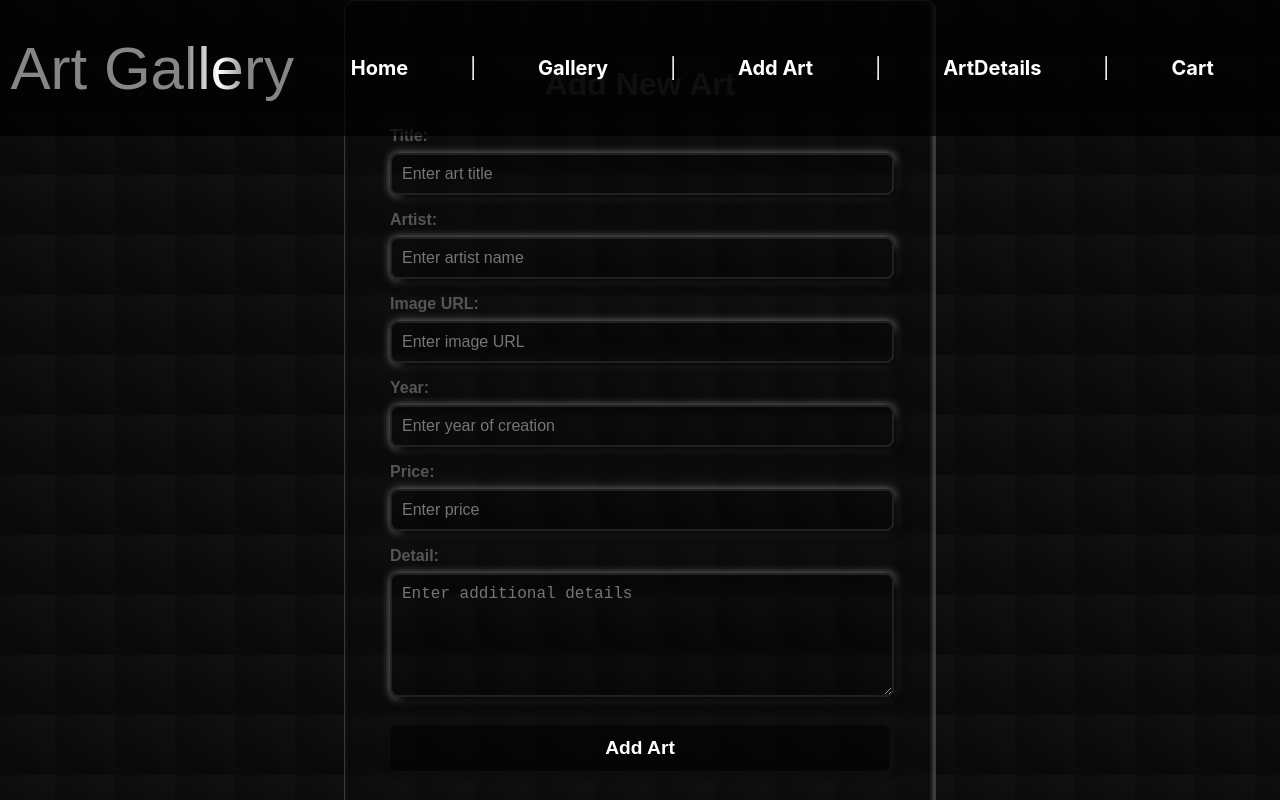
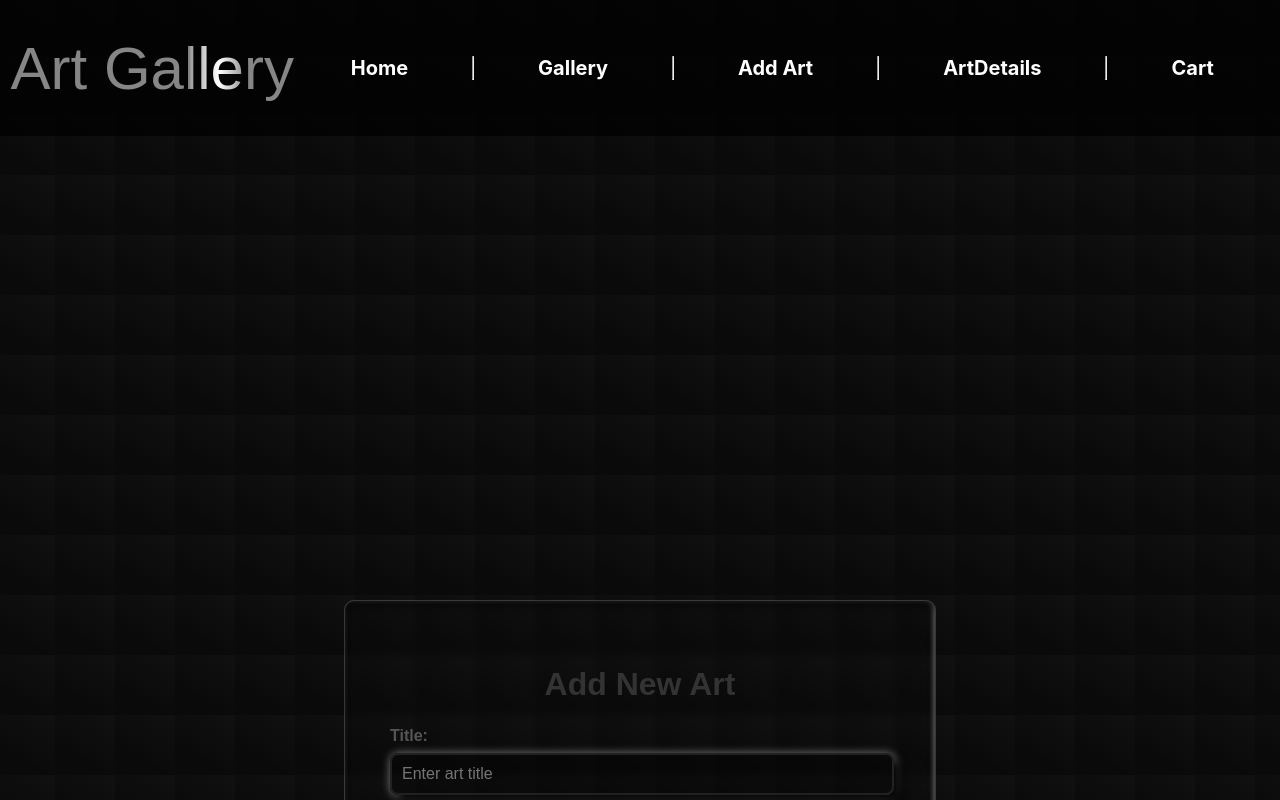
Before and after one commit to felix112751/PHASE-2-FINAL-PROJECT, a React (Create React App) app: page /add in a window 1280 px wide. Shown: the top 800 px of the page. Built offline with nearby package versions, Linux system fonts and the light colour scheme; no server answers; a web font is replaced by a local one.

Commit message:
fixed a css bug at galley,Addart and artdetails

```diff
--- a/src/Components/AddArt.css
+++ b/src/Components/AddArt.css
@@ -3,7 +3,7 @@
 } */
 .add-art-container {
     position: relative;
-    top: -1200px;
+    top: -1000px;
       max-width: 500px;
       margin: 0 auto;
       padding: 20px;
--- a/src/Components/ArtDetail.module.css
+++ b/src/Components/ArtDetail.module.css
@@ -7,7 +7,7 @@
     margin: 20px auto;
     padding: 20px;
     position: relative;
-    top: -1200px;
+    top: -1000px;
     background: rgba(255, 255, 255, 0.055);
     box-shadow: 0 2px 3px 0 grey;
     backdrop-filter: blur( 3.5px );
--- a/src/Components/Gallery.css
+++ b/src/Components/Gallery.css
@@ -6,7 +6,7 @@
 
 .odin {
   width: 100%;
-  min-height: 150vh;
+  min-height: 200vh;
   max-height: 430vh;
   background-color: #111111;
   background-image: linear-gradient(
```
